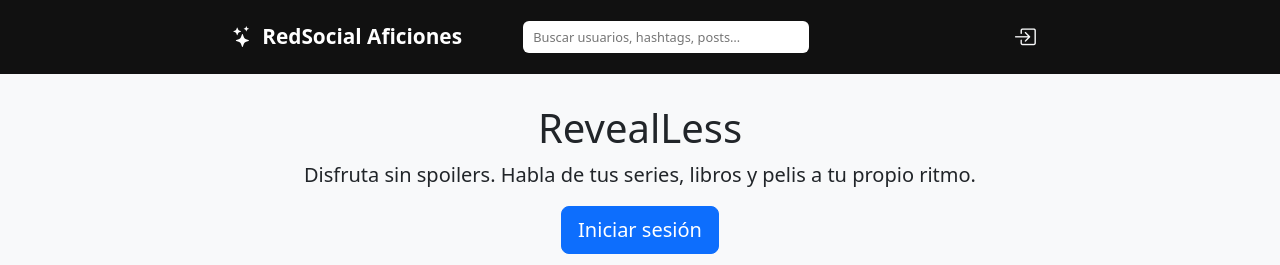
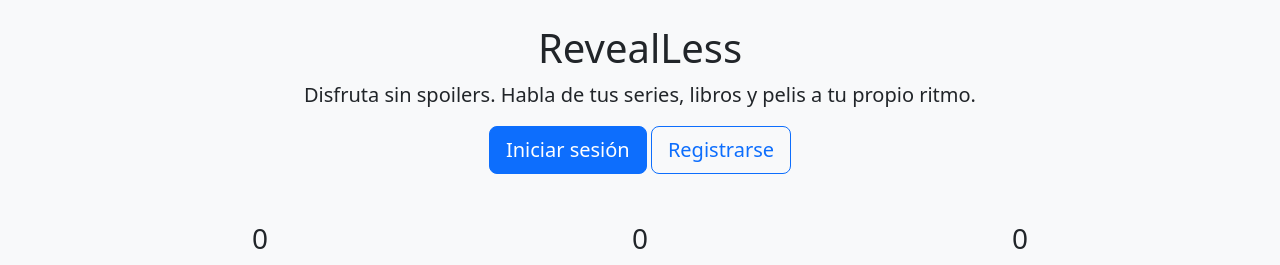
Before and after one commit to ASCiiLex/RevealLess, a Django app: page /feed/ in a window 1280 px wide. Shown: the top 265 px of the page. Run offline with Django 4.2, Linux system fonts and the light colour scheme; data that the repository does not hold is empty.

Commit message:
fix: redirecciones, landing y enlaces internos apuntan solo a las vistas React

```diff
--- a/accounts/views.py
+++ b/accounts/views.py
@@ -68,12 +68,12 @@ def login_react_view(request):
     decorador, un visitante anónimo nunca recibiría la cookie
     csrftoken, y el POST desde React fallaría por CSRF."""
     if request.user.is_authenticated:
-        return redirect('feed')
+        return redirect('feed_react')
     return render(request, 'accounts/login_react.html')
 
 
 @ensure_csrf_cookie
 def register_react_view(request):
     if request.user.is_authenticated:
-        return redirect('feed')
+        return redirect('feed_react')
     return render(request, 'accounts/register_react.html')
--- /dev/null
+++ b/core/templates/base_public.html
@@ -0,0 +1,13 @@
+<!DOCTYPE html>
+<html lang="es">
+<head>
+    <meta charset="UTF-8">
+    <meta name="viewport" content="width=device-width, initial-scale=1">
+    <title>RevealLess</title>
+    <link rel="stylesheet" href="https://cdn.jsdelivr.net/npm/bootstrap@5.3.2/dist/css/bootstrap.min.css">
+</head>
+<body class="bg-light">
+    {% block content %}
+    {% endblock %}
+</body>
+</html>
--- a/core/templates/feed/public_landing.html
+++ b/core/templates/feed/public_landing.html
@@ -1,10 +1,11 @@
-{% extends 'base.html' %}
+{% extends 'base_public.html' %}
 {% block content %}
 <div class="container mt-4">
     <div class="text-center mb-5">
         <h1>RevealLess</h1>
         <p class="lead">Disfruta sin spoilers. Habla de tus series, libros y pelis a tu propio ritmo.</p>
-        <a href="/cuentas/login/" class="btn btn-primary btn-lg">Iniciar sesión</a>
+        <a href="/cuentas/login-react/" class="btn btn-primary btn-lg">Iniciar sesión</a>
+        <a href="/cuentas/register-react/" class="btn btn-outline-primary btn-lg">Registrarse</a>
     </div>
 
     <div class="row text-center mb-5">
--- a/core/templates/notifications/post_not_found.html
+++ b/core/templates/notifications/post_not_found.html
@@ -1,4 +1,4 @@
-{% extends "base.html" %}
+{% extends "base_public.html" %}
 
 {% block content %}
 <div class="container mt-4">
@@ -9,7 +9,7 @@
     </div>
 
     <div class="text-center mt-3">
-        <a href="/notificaciones/" class="btn btn-primary">Volver a notificaciones</a>
+        <a href="/notificaciones/react/" class="btn btn-primary">Volver a notificaciones</a>
     </div>
 
 </div>
--- a/core/urls.py
+++ b/core/urls.py
@@ -9,8 +9,8 @@ from .api_views import MeAPIView
 
 def home_redirect(request):
     if request.user.is_authenticated:
-        return redirect('feed')
-    return redirect('login')
+        return redirect('feed_react')
+    return redirect('feed')
 
 
 urlpatterns = [
--- a/feed/views.py
+++ b/feed/views.py
@@ -1,49 +1,20 @@
 from django.contrib.auth.decorators import login_required
-from django.shortcuts import render
-from django.core.paginator import Paginator
+from django.contrib.auth.models import User
 from django.db.models import Count
-from django.contrib.auth.models import User
+from django.shortcuts import redirect, render
 
-from .utils import get_user_feed
-from likes.models import PostReaction
+from narrative.models import Obra
 from posts.models import Post
-from narrative.models import Obra
 
 
 def feed_view(request):
     if request.user.is_authenticated:
-        base_posts = get_user_feed(request.user)
-        own_posts = Post.objects.filter(author=request.user)
-
-        posts = (base_posts | own_posts).distinct().visible_for(request.user).order_by('-created_at')
-
-        saved_posts_ids = list(
-            request.user.saved_posts.values_list('post_id', flat=True)
-        )
-
-        reactions = PostReaction.objects.filter(
-            user=request.user,
-            post__in=posts
-        ).values('post_id', 'reaction')
-
-        reaction_map = {r['post_id']: r['reaction'] for r in reactions}
-
-        for p in posts:
-            p.user_reaction = reaction_map.get(p.id)
-
-        paginator = Paginator(posts, 12)
-        page = request.GET.get('page')
-        posts_page = paginator.get_page(page)
-
-        return render(request, 'feed/feed.html', {
-            'posts': posts_page,
-            'saved_posts_ids': saved_posts_ids,
-        })
+        return redirect('feed_react')
 
     # Visitante sin sesión: catálogo + estadísticas agregadas, sin contenido narrativo.
-    obras = Obra.objects.annotate(posts_total=Count('posts')).order_by('-posts_total', 'titulo')
+    obras = list(Obra.objects.annotate(posts_total=Count('posts')).order_by('-posts_total', 'titulo'))
     stats = {
-        'obras_count': obras.count(),
+        'obras_count': len(obras),
         'posts_count': Post.objects.count(),
         'usuarios_count': User.objects.count(),
     }
@@ -56,7 +27,5 @@ def feed_view(request):
 
 @login_required
 def feed_react_view(request):
-    """Vista mínima que solo monta el punto de entrada de React (Fase 4).
-    No reemplaza feed_view: convive con el feed HTML heredado. El HTML es
-    prácticamente vacío — toda la lógica de datos vive en narrative/api/."""
+    """Monta el punto de entrada de React (Fase 4). Los datos vienen de narrative/api/."""
     return render(request, 'feed/feed_react.html')
--- a/frontend/src/components/SavedPosts/SavedPostsView.tsx
+++ b/frontend/src/components/SavedPosts/SavedPostsView.tsx
@@ -24,7 +24,7 @@ export default function SavedPostsView() {
       ) : (
         <div className={styles.grid}>
           {guardados.map((item) => (
-            <a key={item.id} className={styles.gridItem} href={`/posts/${item.post_id}/`}>
+            <a key={item.id} className={styles.gridItem} href={`/posts/${item.post_id}/react/`}>
               <img className={styles.gridImage} src={item.image_url} alt="" />
             </a>
           ))}
```
Also changed, not shown: feed/test_landing.py (added, +59 -0 lines).
